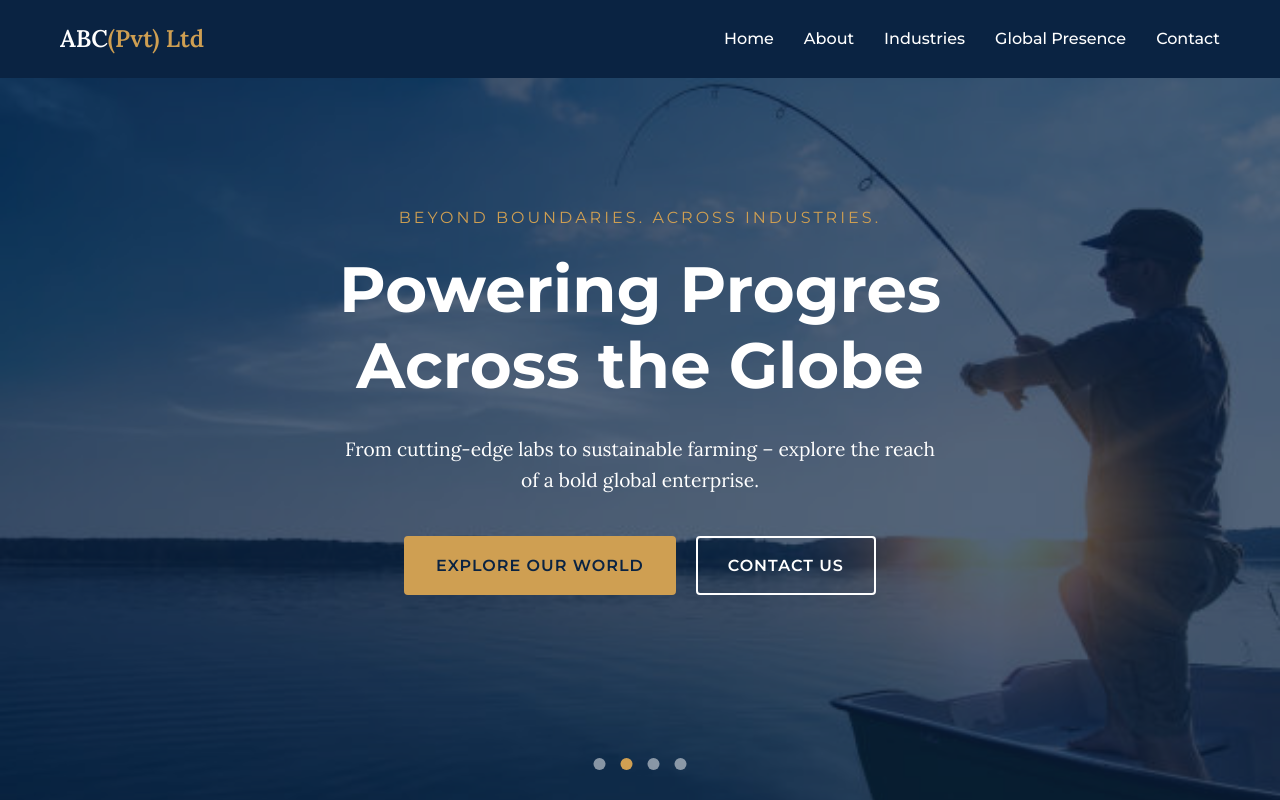
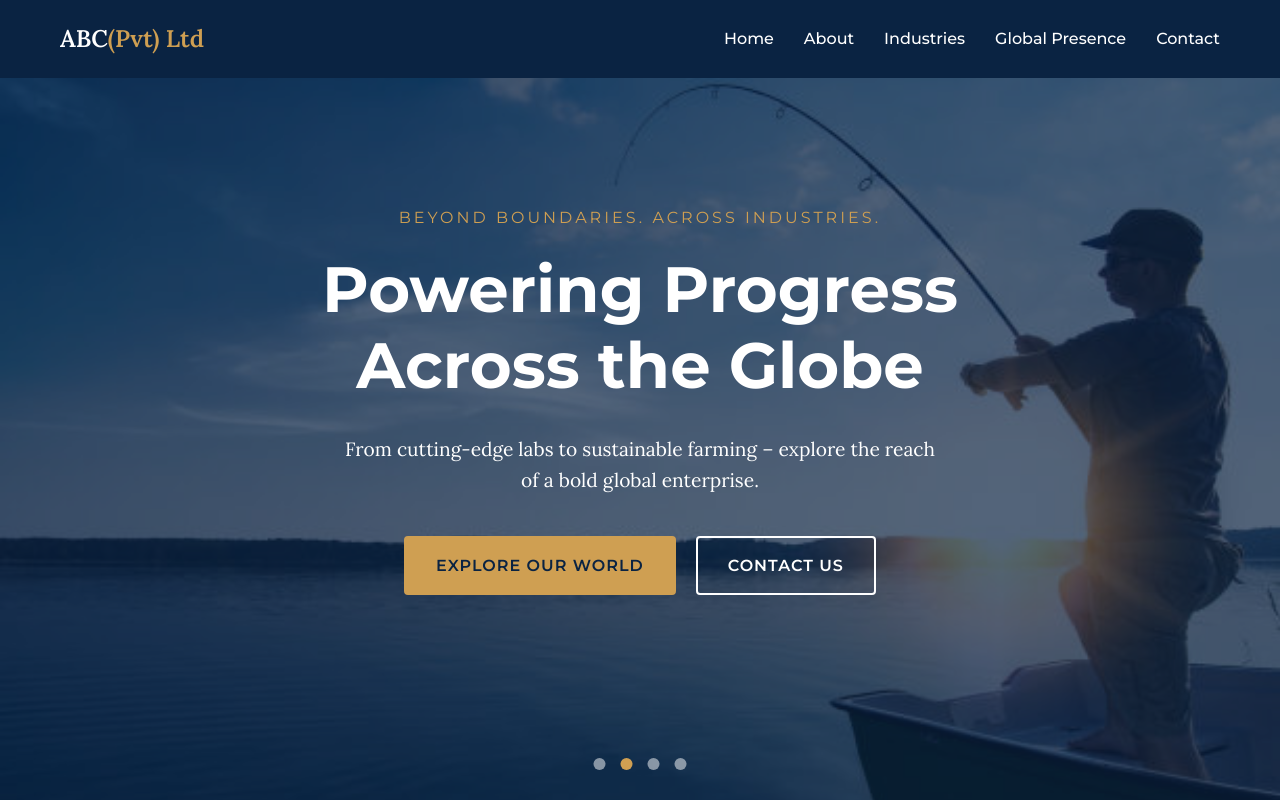
Before and after one commit to piyumal2105/ABC-Pvt-Ltd, a plain HTML site: page index.html in a window 1280 px wide. Shown: the top 800 px of the page. Drawn offline with Linux system fonts and the light colour scheme.

Commit message:
commit changes

```diff
--- a/index.html
+++ b/index.html
@@ -60,7 +60,7 @@
       </div>
       <div class="hero-content">
         <p class="hero-subtitle">Beyond Boundaries. Across Industries.</p>
-        <h1 class="hero-title">Powering Progres Across the Globe</h1>
+        <h1 class="hero-title">Powering Progress Across the Globe</h1>
         <p class="hero-description">
           From cutting-edge labs to sustainable farming – explore the reach of a
           bold global enterprise.
```
